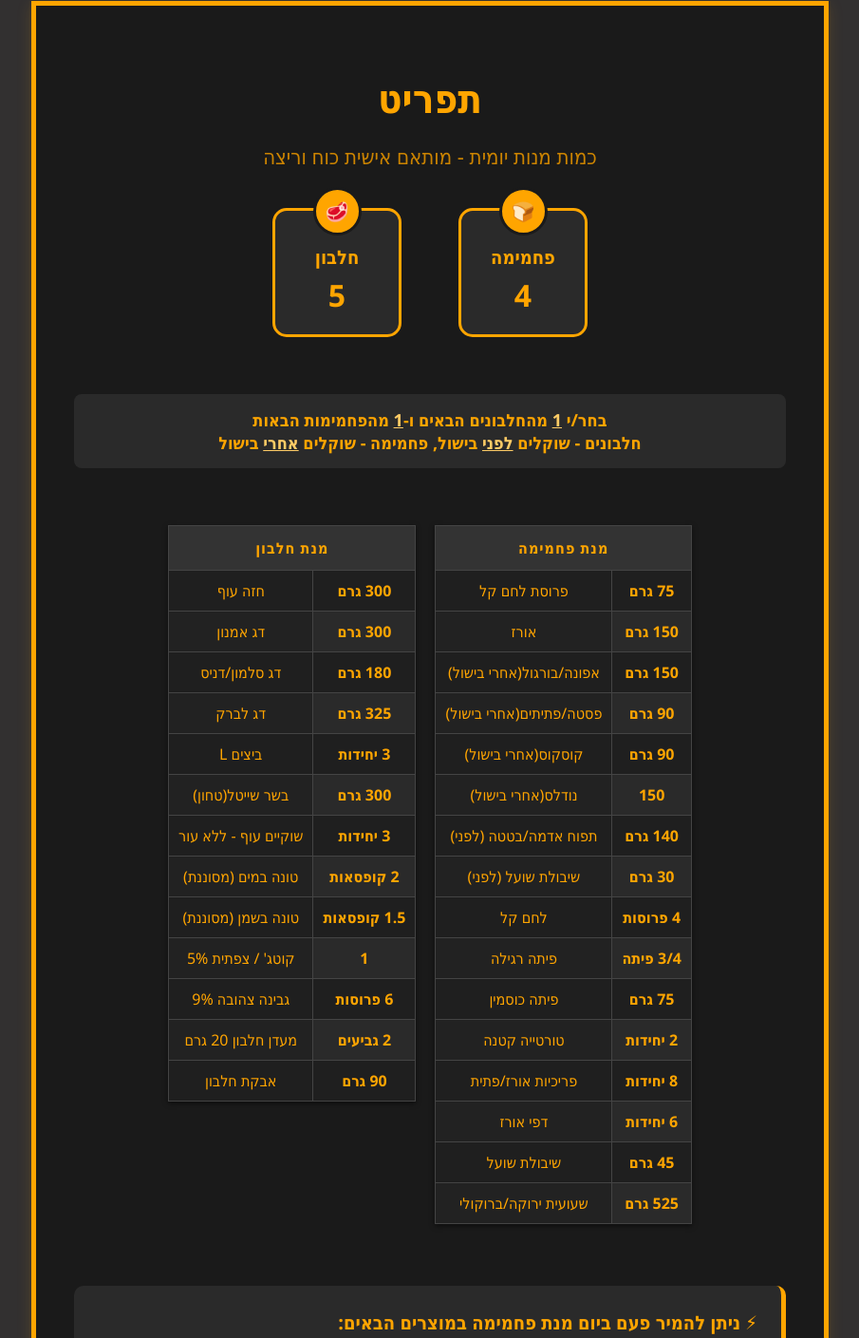
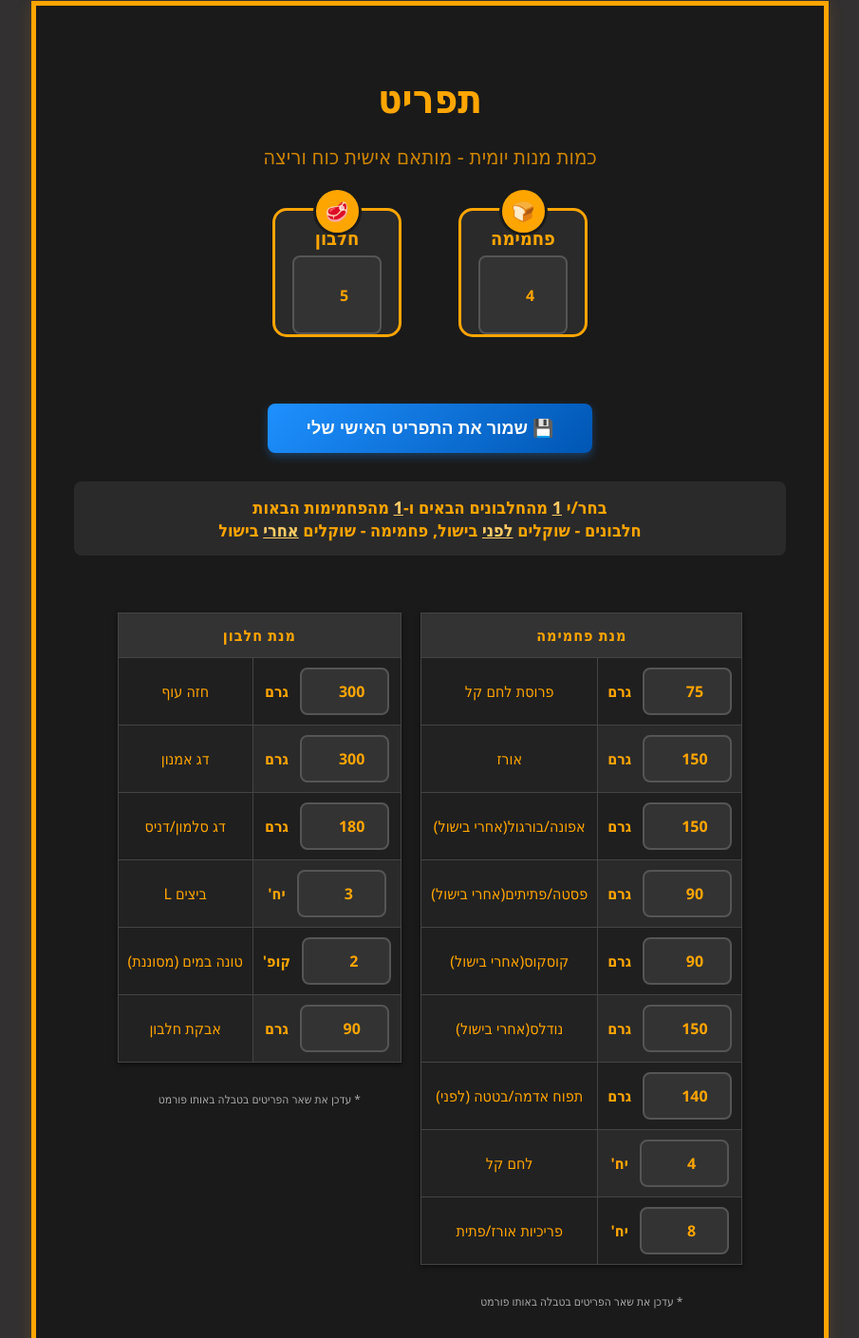
Before and after one commit to ruchka77/nutrition-plan, a website: page tracker-api/index.html in a window 1280 px wide. Shown: the part 19-1428 px from the top of the page at 95% size, without its empty margins (187-1092 px from the left). Drawn offline with Linux system fonts and the light colour scheme.

Commit message:
dynamic weights

```diff
--- a/tracker-api/index.html
+++ b/tracker-api/index.html
@@ -11,19 +11,24 @@
         <h1>תפריט</h1>
         <h2>כמות מנות יומית - מותאם אישית כוח וריצה</h2>
 
-        <div class="boxes">
+<div class="boxes">
             <div class="box">
                 <div class="icon">🍞</div>
                 <div class="title">פחמימה</div>
-                <div class="number">4</div>
+                <input type="number" id="carbPortionsInput" class="portion-input" value="4" min="0">
             </div>
             <div class="box">
                 <div class="icon">🥩</div>
                 <div class="title">חלבון</div>
-                <div class="number">5</div>
+                <input type="number" id="proteinPortionsInput" class="portion-input" value="5" min="0">
             </div>
         </div>
+
         <div id="buttonDiv" style="display: flex; justify-content: center; margin-bottom: 20px;"></div>
+
+        <div style="text-align: center; margin-bottom: 30px;">
+            <button onclick="saveMenuSettings()" class="save-settings-btn">💾 שמור את התפריט האישי שלי</button>
+        </div>
 
         <div class="instruction">
             בחר/י <span>1</span> מהחלבונים הבאים ו-<span>1</span> מהפחמימות הבאות<br>
@@ -34,41 +39,29 @@
             <div>
                 <table>
                     <tr><th colspan="2">מנת פחמימה</th></tr>
-                    <tr><td class="td-qty">75 גרם</td><td>פרוסת לחם קל</td></tr>
-                    <tr><td class="td-qty">150 גרם</td><td>אורז</td></tr>
-                    <tr><td class="td-qty">150 גרם</td><td>אפונה/בורגול(אחרי בישול)</td></tr>
-                    <tr><td class="td-qty">90 גרם</td><td>פסטה/פתיתים(אחרי בישול)</td></tr>
-                    <tr><td class="td-qty">90 גרם</td><td>קוסקוס(אחרי בישול)</td></tr>
-                    <tr><td class="td-qty">150</td><td>נודלס(אחרי בישול)</td></tr>
-                    <tr><td class="td-qty">140 גרם</td><td>תפוח אדמה/בטטה (לפני)</td></tr>
-                    <tr><td class="td-qty">30 גרם</td><td>שיבולת שועל (לפני)</td></tr>
-                    <tr><td class="td-qty">4 פרוסות</td><td>לחם קל</td></tr>
-                    <tr><td class="td-qty">3/4 פיתה</td><td>פיתה רגילה</td></tr>
-                    <tr><td class="td-qty">75 גרם</td><td>פיתה כוסמין</td></tr>
-                    <tr><td class="td-qty">2 יחידות</td><td>טורטייה קטנה</td></tr>
-                    <tr><td class="td-qty">8 יחידות</td><td>פריכיות אורז/פתית</td></tr>
-                    <tr><td class="td-qty">6 יחידות</td><td>דפי אורז</td></tr>
-                    <tr><td class="td-qty">45 גרם</td><td>שיבולת שועל</td></tr>
-                    <tr><td class="td-qty">525 גרם</td><td>שעועית ירוקה/ברוקולי</td></tr>
+                    <tr><td class="td-qty"><input type="number" class="item-input" data-food="פרוסת לחם קל" value="75"> גרם</td><td>פרוסת לחם קל</td></tr>
+                    <tr><td class="td-qty"><input type="number" class="item-input" data-food="אורז" value="150"> גרם</td><td>אורז</td></tr>
+                    <tr><td class="td-qty"><input type="number" class="item-input" data-food="אפונה/בורגול" value="150"> גרם</td><td>אפונה/בורגול(אחרי בישול)</td></tr>
+                    <tr><td class="td-qty"><input type="number" class="item-input" data-food="פסטה/פתיתים" value="90"> גרם</td><td>פסטה/פתיתים(אחרי בישול)</td></tr>
+                    <tr><td class="td-qty"><input type="number" class="item-input" data-food="קוסקוס" value="90"> גרם</td><td>קוסקוס(אחרי בישול)</td></tr>
+                    <tr><td class="td-qty"><input type="number" class="item-input" data-food="נודלס" value="150"> גרם</td><td>נודלס(אחרי בישול)</td></tr>
+                    <tr><td class="td-qty"><input type="number" class="item-input" data-food="תפוח אדמה/בטטה" value="140"> גרם</td><td>תפוח אדמה/בטטה (לפני)</td></tr>
+                    <tr><td class="td-qty"><input type="number" class="item-input" data-food="לחם קל (פרוסות)" value="4"> יח'</td><td>לחם קל</td></tr>
+                    <tr><td class="td-qty"><input type="number" class="item-input" data-food="פריכיות" value="8"> יח'</td><td>פריכיות אורז/פתית</td></tr>
                 </table>
+                <p style="font-size: 12px; color:#aaa;">* עדכן את שאר הפריטים בטבלה באותו פורמט</p>
             </div>
             <div>
                 <table>
                     <tr><th colspan="2">מנת חלבון</th></tr>
-                    <tr><td class="td-qty">300 גרם</td><td>חזה עוף</td></tr>
-                    <tr><td class="td-qty">300 גרם</td><td>דג אמנון</td></tr>
-                    <tr><td class="td-qty">180 גרם</td><td>דג סלמון/דניס</td></tr>
-                    <tr><td class="td-qty">325 גרם</td><td>דג לברק</td></tr>
-                    <tr><td class="td-qty">3 יחידות</td><td>ביצים L</td></tr>
-                    <tr><td class="td-qty">300 גרם</td><td>בשר שייטל(טחון)</td></tr>
-                     <tr><td class="td-qty">3 יחידות</td><td>שוקיים עוף - ללא עור</td></tr>
-                    <tr><td class="td-qty">2 קופסאות</td><td>טונה במים (מסוננת)</td></tr>
-                    <tr><td class="td-qty">1.5 קופסאות</td><td>טונה בשמן (מסוננת)</td></tr>
-                    <tr><td class="td-qty">1</td><td>קוטג' / צפתית 5%</td></tr>
-                    <tr><td class="td-qty">6 פרוסות</td><td>גבינה צהובה 9%</td></tr>
-                    <tr><td class="td-qty">2 גביעים</td><td>מעדן חלבון 20 גרם</td></tr>
-                    <tr><td class="td-qty">90 גרם</td><td>אבקת חלבון</td></tr>
+                    <tr><td class="td-qty"><input type="number" class="item-input" data-food="חזה עוף" value="300"> גרם</td><td>חזה עוף</td></tr>
+                    <tr><td class="td-qty"><input type="number" class="item-input" data-food="דג אמנון" value="300"> גרם</td><td>דג אמנון</td></tr>
+                    <tr><td class="td-qty"><input type="number" class="item-input" data-food="דג סלמון/דניס" value="180"> גרם</td><td>דג סלמון/דניס</td></tr>
+                    <tr><td class="td-qty"><input type="number" class="item-input" data-food="ביצים L" value="3"> יח'</td><td>ביצים L</td></tr>
+                    <tr><td class="td-qty"><input type="number" class="item-input" data-food="טונה במים" value="2"> קופ'</td><td>טונה במים (מסוננת)</td></tr>
+                    <tr><td class="td-qty"><input type="number" class="item-input" data-food="אבקת חלבון" value="90"> גרם</td><td>אבקת חלבון</td></tr>
                 </table>
+                 <p style="font-size: 12px; color:#aaa;">* עדכן את שאר הפריטים בטבלה באותו פורמט</p>
             </div>
         </div>
 
--- a/tracker-api/script.js
+++ b/tracker-api/script.js
@@ -18,11 +18,102 @@ window.onload = function () {
 };
 
 // פונקציה שמופעלת ברגע שהמשתמש מתחבר בהצלחה
-function handleCredentialResponse(response) {
+// פונקציה שמופעלת ברגע שהמשתמש מתחבר בהצלחה
+async function handleCredentialResponse(response) {
     googleToken = response.credential;
-    localStorage.setItem('google_token', googleToken); // שומרים את הטוקן בדפדפן
-    alert("✅ התחברת בהצלחה!");
+    localStorage.setItem('google_token', googleToken);
+
+    // משיכת ההגדרות האישיות מהשרת מיד לאחר ההתחברות
+    await loadMenuSettings();
+    alert("✅ התחברת בהצלחה והתפריט שלך נטען!");
 }
+
+window.onload = function () {
+    google.accounts.id.initialize({
+        client_id: "82942474093-6eppuqvpc5aqcqlvgg80aispn39jm44d.apps.googleusercontent.com",
+        callback: handleCredentialResponse
+    });
+
+    google.accounts.id.renderButton(
+        document.getElementById("buttonDiv"),
+        { theme: "filled_black", size: "large", shape: "pill" }
+    );
+
+    // אם המשתמש כבר מחובר (רענון דף), נטען את ההגדרות שלו
+    if (googleToken) {
+        loadMenuSettings();
+    }
+};
+
+// פונקציה לשאיבת הגדרות התפריט מהשרת
+async function loadMenuSettings() {
+    if (!googleToken) return;
+    try {
+        const res = await fetch('/api/settings', {
+            headers: { 'Authorization': `Bearer ${googleToken}` }
+        });
+        if (res.ok) {
+            const data = await res.json();
+
+            // עדכון מנות
+            if (data.carbPortions) document.getElementById('carbPortionsInput').value = data.carbPortions;
+            if (data.proteinPortions) document.getElementById('proteinPortionsInput').value = data.proteinPortions;
+
+            // עדכון טבלאות
+            if (data.customItems) {
+                const inputs = document.querySelectorAll('.item-input');
+                inputs.forEach(input => {
+                    const foodName = input.getAttribute('data-food');
+                    if (data.customItems[foodName]) {
+                        input.value = data.customItems[foodName];
+                    }
+                });
+            }
+        }
+    } catch (error) {
+        console.error("Error loading settings:", error);
+    }
+}
+
+// פונקציה לשמירת הגדרות התפריט לשרת
+async function saveMenuSettings() {
+    if (!googleToken) {
+        alert('❌ אנא התחבר עם גוגל תחילה כדי לשמור את התפריט');
+        return;
+    }
+
+    const carbPortions = document.getElementById('carbPortionsInput').value;
+    const proteinPortions = document.getElementById('proteinPortionsInput').value;
+
+    const customItems = {};
+    const inputs = document.querySelectorAll('.item-input');
+    inputs.forEach(input => {
+        const foodName = input.getAttribute('data-food');
+        customItems[foodName] = input.value; // שמירת משקל לפי שם המנה
+    });
+
+    try {
+        const res = await fetch('/api/settings', {
+            method: 'POST',
+            headers: {
+                'Content-Type': 'application/json',
+                'Authorization': `Bearer ${googleToken}`
+            },
+            body: JSON.stringify({ carbPortions, proteinPortions, customItems })
+        });
+
+        if (res.ok) {
+            alert('✅ התפריט נשמר בהצלחה!');
+        } else {
+            alert('⚠️ שגיאה בשמירת התפריט');
+        }
+    } catch (error) {
+        console.error('Error saving settings:', error);
+        alert('⚠️ שגיאה בשמירת התפריט. ודא שהשרת רץ.');
+    }
+}
+
+// ... המשך הקוד (saveMeal נשאר כפי שהוא) ...
 
 async function saveMeal() {
     // נוודא שהמשתמש מחובר לפני שהוא שומר
--- a/tracker-api/style.css
+++ b/tracker-api/style.css
@@ -301,3 +301,52 @@ h1 span {
         padding: 10px;
     }
 }
+
+/* עיצוב שדות הכמות במנות (למעלה) */
+.portion-input {
+    font-size: 32px;
+    font-weight: bold;
+    color: orange;
+    background-color: transparent;
+    border: none;
+    border-bottom: 2px dashed orange;
+    width: 60px;
+    text-align: center;
+    margin-top: 5px;
+    font-family: inherit;
+    transition: all 0.3s ease;
+}
+.portion-input:focus {
+    outline: none;
+    background-color: rgba(255,165,0,0.1);
+    border-bottom-style: solid;
+}
+
+/* עיצוב שדות הכמות בטבלאות */
+.item-input {
+    width: 60px;
+    padding: 5px;
+    text-align: center;
+    background-color: #333333;
+    color: orange;
+    border: 1px solid #555;
+    border-radius: 4px;
+    margin-left: 8px; /* מרווח מהמילה 'גרם' */
+    font-size: 16px;
+    font-weight: bold;
+}
+.item-input:focus {
+    outline: none;
+    border-color: orange;
+}
+
+/* כפתור שמירת התפריט */
+.save-settings-btn {
+    background: linear-gradient(135deg, #1e90ff 0%, #0056b3 100%); /* צבע כחול כדי להבדיל משמירת ארוחה */
+    color: white;
+    box-shadow: 0 4px 10px rgba(30, 144, 255, 0.3);
+}
+.save-settings-btn:hover {
+    background: linear-gradient(135deg, #0056b3 0%, #003d82 100%);
+    box-shadow: 0 6px 15px rgba(30, 144, 255, 0.4);
+}
```
Also changed, not shown: tracker-api/server.js (+45 -0 lines).
